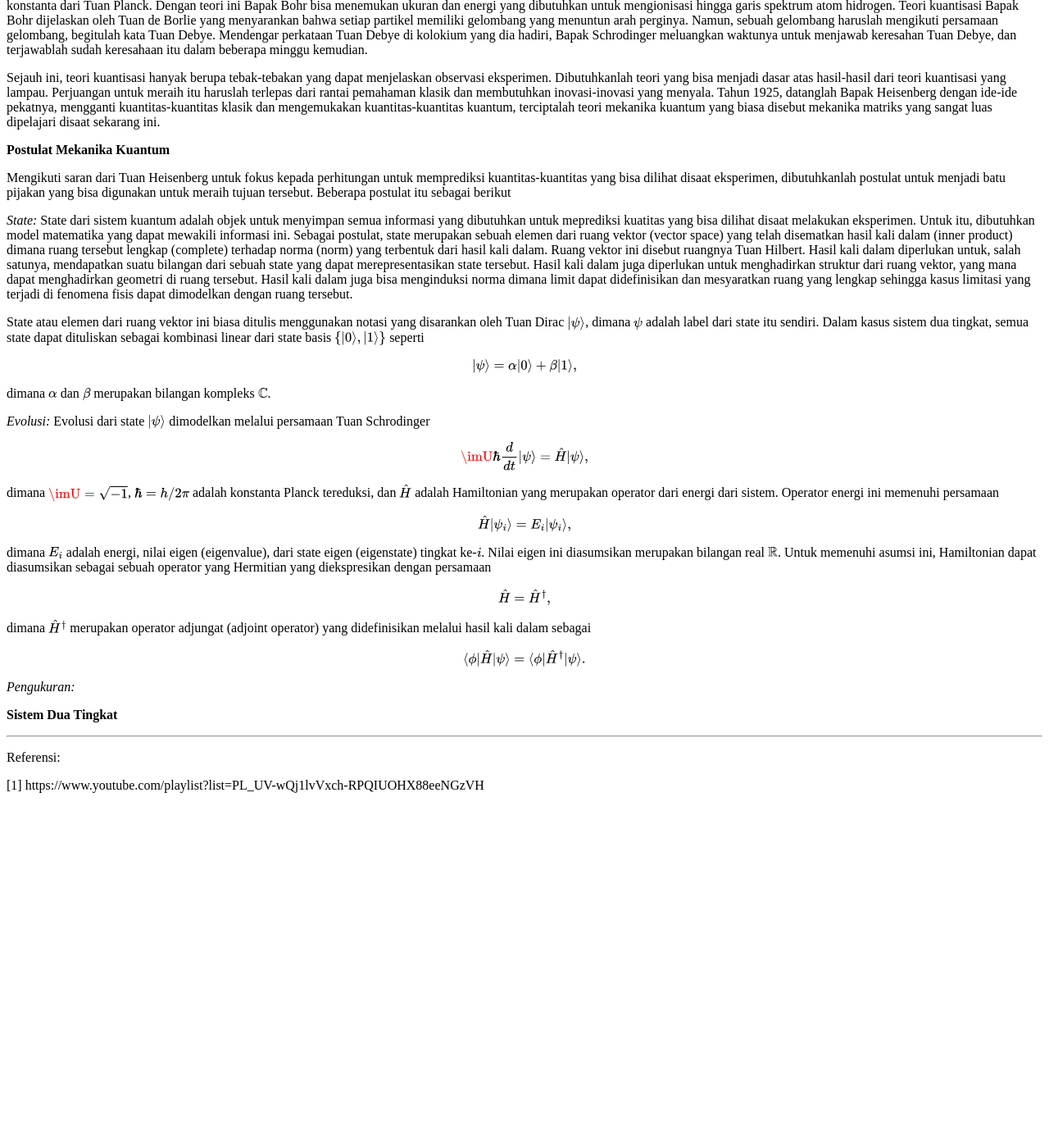
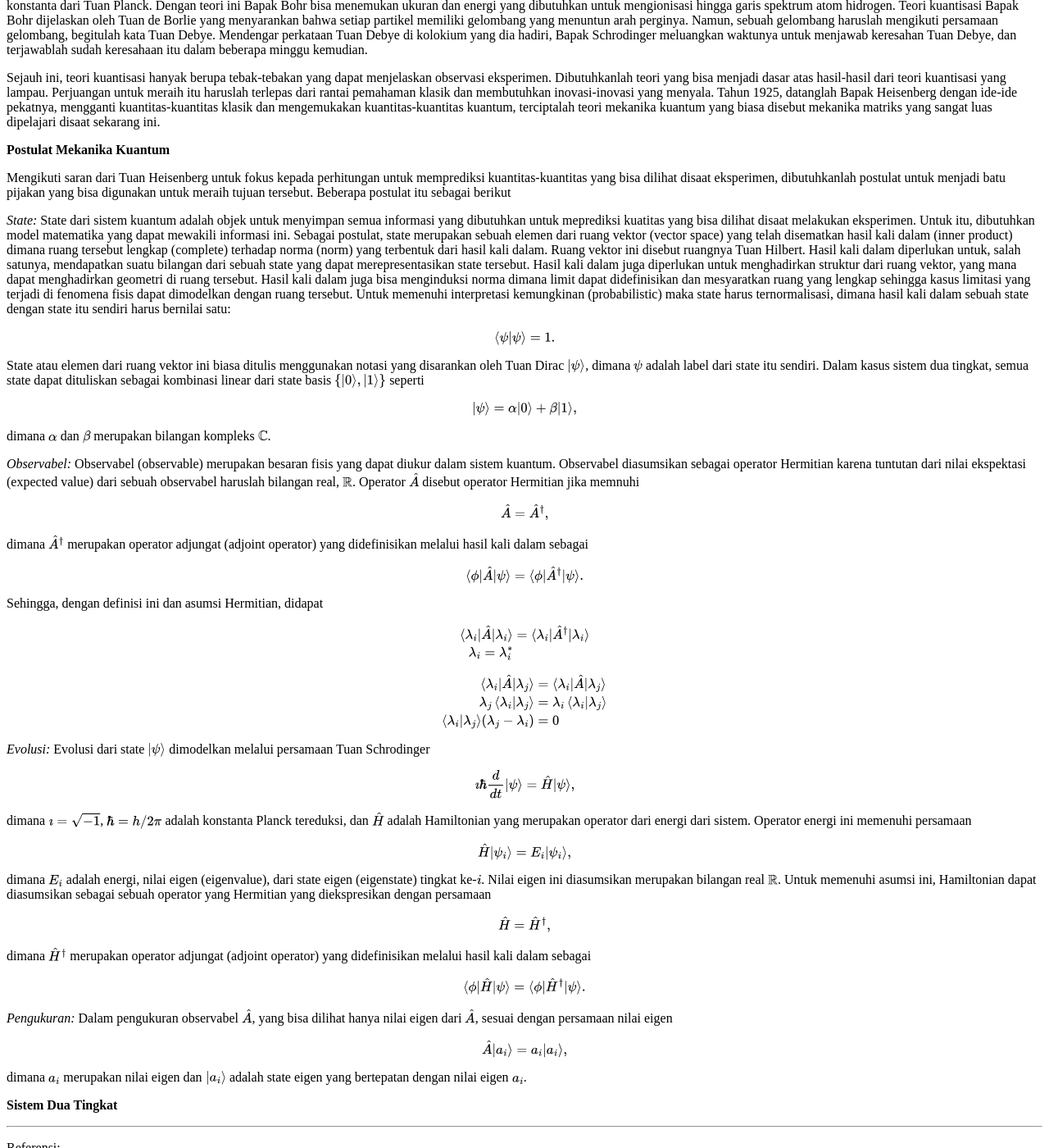
Before and after one commit to dangausuluah/dangausuluah.github.io, a Jekyll site: the page built from _posts/2025-08-26-SDT.md, in a window 1280 px wide and 1400 px high, scrolled down 418 px. Shown: the whole window at 82% size. Built offline with Jekyll 4.4.1, drawn with Linux system fonts in a browser that asks for light colours; nearby versions of some CDN libraries; our own code applies the rules of GitHub Pages for plain Markdown files; a script that is not in the unit is left out; comment, search, counter and statistics services are not loaded; before the commit the page ends 1401 px from its top, so only the background shows below that.

Commit message:
Update 2025-08-26-SDT.md

```diff
--- a/_posts/2025-08-26-SDT.md
+++ b/_posts/2025-08-26-SDT.md
@@ -16,7 +16,11 @@ Sejauh ini, teori kuantisasi hanyak berupa tebak-tebakan yang dapat menjelaskan
 
 Mengikuti saran dari Tuan Heisenberg untuk fokus kepada perhitungan untuk memprediksi kuantitas-kuantitas yang bisa dilihat disaat eksperimen, dibutuhkanlah postulat untuk menjadi batu pijakan yang bisa digunakan untuk meraih tujuan tersebut. Beberapa postulat itu sebagai berikut
 
-<em>State:</em> State dari sistem kuantum adalah objek untuk menyimpan semua informasi yang dibutuhkan untuk meprediksi kuatitas yang bisa dilihat disaat melakukan eksperimen. Untuk itu, dibutuhkan model matematika yang dapat mewakili informasi ini. Sebagai postulat, state merupakan sebuah elemen dari ruang vektor (vector space) yang telah disematkan hasil kali dalam (inner product) dimana ruang tersebut lengkap (complete) terhadap norma (norm) yang terbentuk dari hasil kali dalam. Ruang vektor ini disebut ruangnya Tuan Hilbert. Hasil kali dalam diperlukan untuk, salah satunya, mendapatkan suatu bilangan dari sebuah state yang dapat merepresentasikan state tersebut. Hasil kali dalam juga diperlukan untuk menghadirkan struktur dari ruang vektor, yang mana dapat menghadirkan geometri di ruang tersebut. Hasil kali dalam juga bisa menginduksi norma dimana limit dapat didefinisikan dan mesyaratkan ruang yang lengkap sehingga kasus limitasi yang terjadi di fenomena fisis dapat dimodelkan dengan ruang tersebut.
+<em>State:</em> State dari sistem kuantum adalah objek untuk menyimpan semua informasi yang dibutuhkan untuk meprediksi kuatitas yang bisa dilihat disaat melakukan eksperimen. Untuk itu, dibutuhkan model matematika yang dapat mewakili informasi ini. Sebagai postulat, state merupakan sebuah elemen dari ruang vektor (vector space) yang telah disematkan hasil kali dalam (inner product) dimana ruang tersebut lengkap (complete) terhadap norma (norm) yang terbentuk dari hasil kali dalam. Ruang vektor ini disebut ruangnya Tuan Hilbert. Hasil kali dalam diperlukan untuk, salah satunya, mendapatkan suatu bilangan dari sebuah state yang dapat merepresentasikan state tersebut. Hasil kali dalam juga diperlukan untuk menghadirkan struktur dari ruang vektor, yang mana dapat menghadirkan geometri di ruang tersebut. Hasil kali dalam juga bisa menginduksi norma dimana limit dapat didefinisikan dan mesyaratkan ruang yang lengkap sehingga kasus limitasi yang terjadi di fenomena fisis dapat dimodelkan dengan ruang tersebut. Untuk memenuhi interpretasi kemungkinan (probabilistic) maka state harus ternormalisasi, dimana hasil kali dalam sebuah state dengan state itu sendiri harus bernilai satu:
+
+$$
+\braket{\psi|\psi} = 1.
+$$
 
 State atau elemen dari ruang vektor ini biasa ditulis menggunakan notasi yang disarankan oleh Tuan Dirac $\ket{\psi}$, dimana $\psi$ adalah label dari state itu sendiri. Dalam kasus sistem dua tingkat, semua state dapat dituliskan sebagai kombinasi linear dari state basis $\\{\ket{0}, \ket{1}\\}$ seperti
 
@@ -26,13 +30,42 @@ $$
 
 dimana $\alpha$ dan $\beta$ merupakan bilangan kompleks $\mathbb{C}$.
 
+<em>Observabel:</em> Observabel (observable) merupakan besaran fisis yang dapat diukur dalam sistem kuantum. Observabel diasumsikan sebagai operator Hermitian karena tuntutan dari nilai ekspektasi (expected value) dari sebuah observabel haruslah bilangan real, $\mathbb{R}$. Operator $\hat{A}$ disebut operator Hermitian jika memnuhi
+
+$$
+\hat{A} = \hat{A}^\dagger,
+$$
+
+dimana $\hat{A}^\dagger$ merupakan operator adjungat (adjoint operator) yang didefinisikan melalui hasil kali dalam sebagai
+
+$$
+\bra{\phi} \hat{A} \ket{\psi} = \bra{\phi} \hat{A}^\dagger \ket{\psi}.
+$$
+
+Sehingga, dengan definisi ini dan asumsi Hermitian, didapat
+
+$$
+\begin{align*}
+\bra{\lambda_i} \hat{A} \ket{\lambda_i} &= \bra{\lambda_i} \hat{A}^\dagger \ket{\lambda_i}\\
+\lambda_i = \lambda_i^*
+\end{align*}
+$$
+
+$$
+\begin{align*}
+\bra{\lambda_i} \hat{A} \ket{\lambda_j} &= \bra{\lambda_i} \hat{A} \ket{\lambda_j} \\
+\lambda_j \braket{\lambda_i|\lambda_j} &= \lambda_i \braket{\lambda_i|\lambda_j} \\
+\braket{\lambda_i|\lambda_j} (\lambda_j - \lambda_i) &= 0
+\end{align*}
+$$
+
 <em>Evolusi:</em> Evolusi dari state $\ket{\psi}$ dimodelkan melalui persamaan Tuan Schrodinger
 
 $$
-\imU \hbar \frac{d}{dt} \ket{\psi} = \hat{H} \ket{\psi},
+\imath \hbar \frac{d}{dt} \ket{\psi} = \hat{H} \ket{\psi},
 $$
 
-dimana $\imU = \sqrt{-1}$, $\hbar = h/2\pi$ adalah konstanta Planck tereduksi, dan $\hat{H}$ adalah Hamiltonian yang merupakan operator dari energi dari sistem. Operator energi ini memenuhi persamaan
+dimana $\imath = \sqrt{-1}$, $\hbar = h/2\pi$ adalah konstanta Planck tereduksi, dan $\hat{H}$ adalah Hamiltonian yang merupakan operator dari energi dari sistem. Operator energi ini memenuhi persamaan
 
 $$
 \hat{H} \ket{\psi_i} = E_i \ket{\psi_i},
@@ -50,7 +83,13 @@ $$
 \bra{\phi} \hat{H} \ket{\psi} = \bra{\phi} \hat{H}^\dagger \ket{\psi}.
 $$
 
-<em>Pengukuran:</em>
+<em>Pengukuran:</em> Dalam pengukuran observabel $\hat{A}$, yang bisa dilihat hanya nilai eigen dari $\hat{A}$, sesuai dengan persamaan nilai eigen
+
+$$
+\hat{A} \ket{a_i} = a_i \ket{a_i},
+$$
+
+dimana $a_i$ merupakan nilai eigen dan $\ket{a_i}$ adalah state eigen yang bertepatan dengan nilai eigen $a_i$.
 
 <b>Sistem Dua Tingkat</b>
 
```
